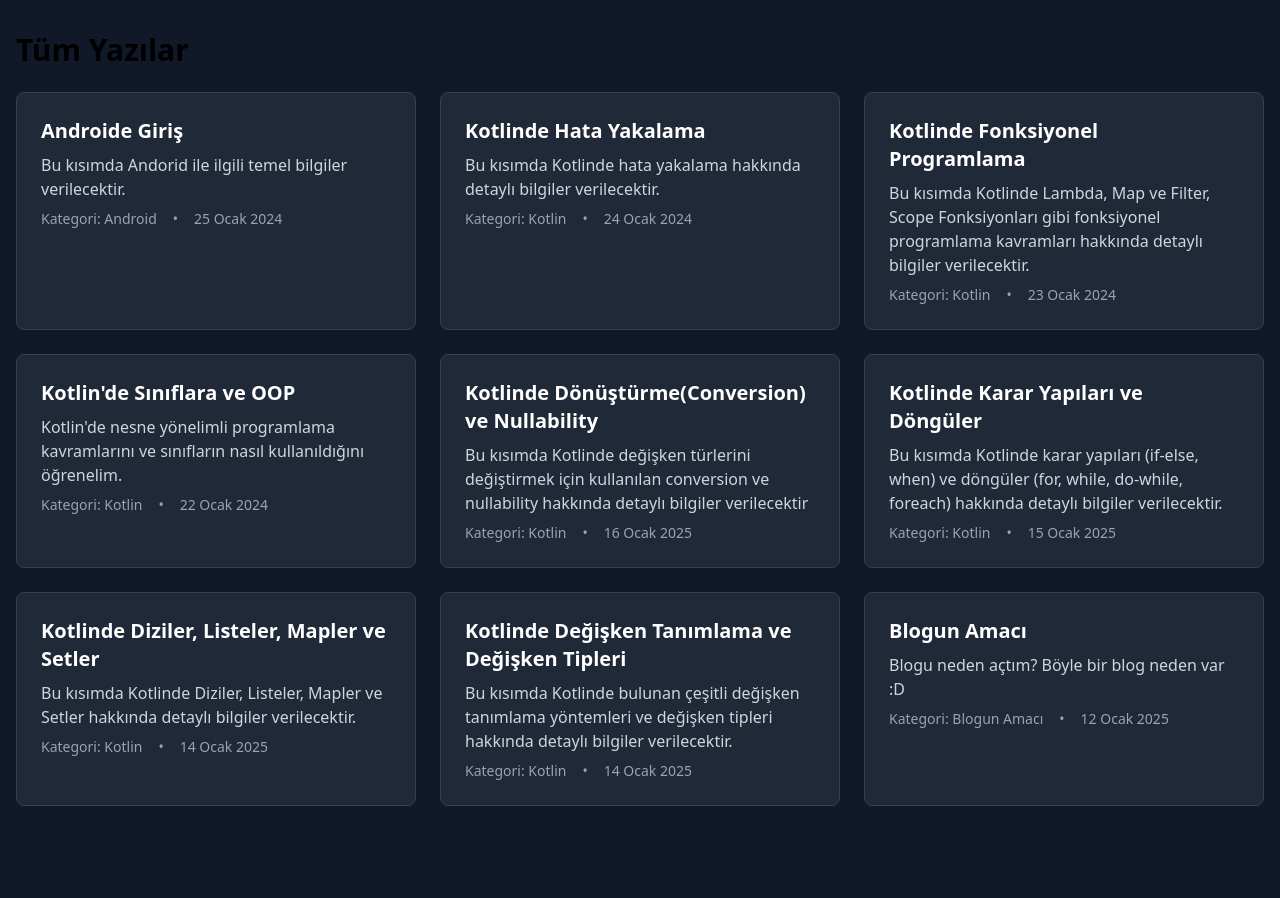
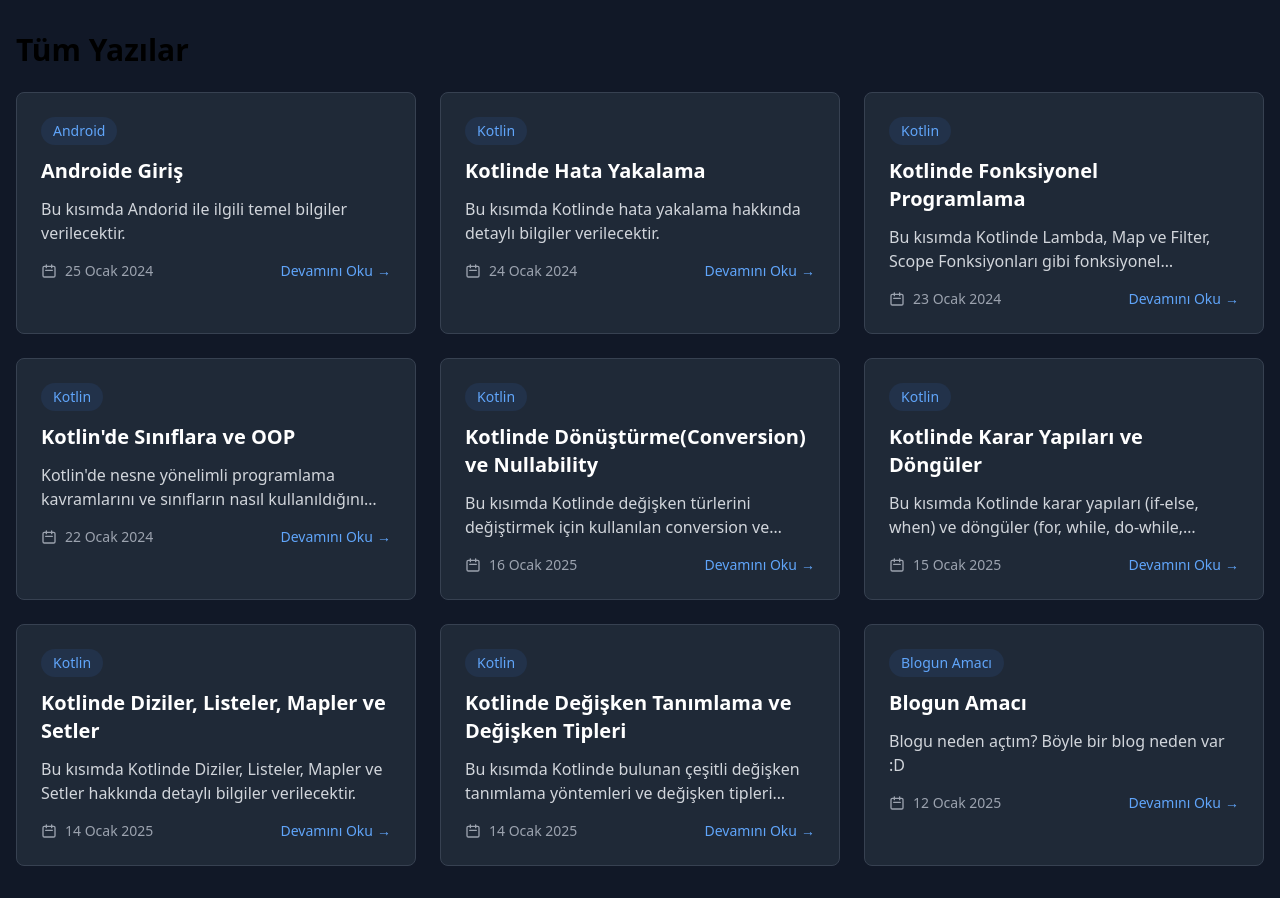
Before and after one commit to B1L0CAN/blog, a Next.js app: page /search in a window 1280 px wide. Before the commit the page ends 838 px from the top, so only its background shows below. Built offline with nearby package versions, Linux system fonts and the light colour scheme.

Commit message:
Blog navigasyonu ID'ye göre düzenlendi

```diff
--- a/src/app/page.tsx
+++ b/src/app/page.tsx
@@ -29,7 +29,7 @@ export default function Home() {
         {/* Ana İçerik */}
         <main className="flex-1 p-4 md:p-8">
           <h2 className="text-2xl font-semibold mb-8 text-white">Blog Yazıları</h2>
-          <div className="grid gap-6">
+          <div className="grid gap-6 sm:grid-cols-1 lg:grid-cols-2 xl:grid-cols-2 2xl:grid-cols-3">
             {posts.map((post) => (
               <BlogCard key={post.id} post={post} />
             ))}
--- a/src/app/posts/[slug]/page.tsx
+++ b/src/app/posts/[slug]/page.tsx
@@ -7,6 +7,7 @@ import rehypeRaw from 'rehype-raw';
 import rehypeHighlight from 'rehype-highlight';
 import 'highlight.js/styles/github-dark.css';
 import TableOfContents from '@/components/TableOfContents';
+import PostNavigation from '@/components/PostNavigation';
 
 interface CodeProps extends React.HTMLAttributes<HTMLElement> {
   node?: any;
@@ -81,6 +82,8 @@ export default async function BlogPost({ params }: { params: { slug: string } })
             {post.content}
           </ReactMarkdown>
         </div>
+
+        <PostNavigation currentPost={post} />
       </article>
     </div>
   );
--- a/src/components/BlogCard.tsx
+++ b/src/components/BlogCard.tsx
@@ -13,18 +13,40 @@ export default function BlogCard({ post }: BlogCardProps) {
   });
 
   return (
-    <div className="border border-gray-700 rounded-lg p-6 hover:shadow-lg transition-shadow bg-gray-800">
-      <Link href={`/posts/${post.slug}`}>
-        <h2 className="text-xl font-bold mb-2 text-white hover:text-blue-400 transition-colors">
-          {post.title}
-        </h2>
+    <div className="group border border-gray-700 rounded-lg p-6 bg-gray-800 transform transition-all duration-300 hover:scale-[1.02] hover:shadow-xl hover:shadow-blue-900/20 hover:border-blue-500/50">
+      <Link href={`/posts/${post.slug}`} className="block">
+        <div className="flex flex-col h-full">
+          <div className="flex-1">
+            <div className="flex items-center gap-3 text-sm text-gray-400 mb-3">
+              <span className="bg-blue-500/10 text-blue-400 px-3 py-1 rounded-full">
+                {post.category}
+              </span>
+            </div>
+
+            <h2 className="text-xl font-bold mb-3 text-white group-hover:text-blue-400 transition-colors">
+              {post.title}
+            </h2>
+
+            <p className="text-gray-300 mb-4 line-clamp-2">
+              {post.summary}
+            </p>
+          </div>
+
+          <div className="flex items-center justify-between text-sm">
+            <div className="flex items-center text-gray-400">
+              <svg className="w-4 h-4 mr-2" fill="none" stroke="currentColor" viewBox="0 0 24 24">
+                <path strokeLinecap="round" strokeLinejoin="round" strokeWidth={2} d="M8 7V3m8 4V3m-9 8h10M5 21h14a2 2 0 002-2V7a2 2 0 00-2-2H5a2 2 0 00-2 2v12a2 2 0 002 2z" />
+              </svg>
+              {formattedDate}
+            </div>
+
+            <div className="text-blue-400 font-medium group-hover:translate-x-1 transition-transform">
+              Devamını Oku
+              <span className="ml-1 group-hover:ml-2 transition-all">→</span>
+            </div>
+          </div>
+        </div>
       </Link>
-      <p className="text-gray-300 mb-2">{post.summary}</p>
-      <div className="flex items-center gap-4 text-sm text-gray-400">
-        <span>Kategori: {post.category}</span>
-        <span>•</span>
-        <span>{formattedDate}</span>
-      </div>
     </div>
   );
 }
--- /dev/null
+++ b/src/components/PostNavigation.tsx
@@ -0,0 +1,65 @@
+import { Post } from '@/types/post';
+import { posts } from '@/data/posts';
+import Link from 'next/link';
+
+interface PostNavigationProps {
+  currentPost: Post;
+}
+
+export default function PostNavigation({ currentPost }: PostNavigationProps) {
+  // Aynı kategorideki yazıları bul ve ID'ye göre sırala (büyükten küçüğe)
+  const categoryPosts = posts
+    .filter(post => post.category === currentPost.category)
+    .sort((a, b) => b.id - a.id); // ID'ye göre sıralama
+
+  // Mevcut yazının indeksini bul
+  const currentIndex = categoryPosts.findIndex(post => post.id === currentPost.id);
+
+  // Önceki yazı: Daha küçük ID'ye sahip yazı
+  const previousPost = currentIndex < categoryPosts.length - 1 ? categoryPosts[currentIndex + 1] : null;
+
+  // Sonraki yazı: Daha büyük ID'ye sahip yazı
+  const nextPost = currentIndex > 0 ? categoryPosts[currentIndex - 1] : null;
+
+  if (!previousPost && !nextPost) return null;
+
+  return (
+    <div className="border-t border-gray-700 mt-12 pt-8">
+      <div className="flex flex-col sm:flex-row justify-between gap-4">
+        {previousPost && (
+          <Link
+            href={`/posts/${previousPost.slug}`}
+            className="flex-1 group p-4 rounded-lg border border-gray-700 hover:border-blue-500/50 bg-gray-800/50 transition-all"
+          >
+            <div className="text-sm text-gray-400 mb-2 flex items-center">
+              <svg className="w-4 h-4 mr-1" fill="none" stroke="currentColor" viewBox="0 0 24 24">
+                <path strokeLinecap="round" strokeLinejoin="round" strokeWidth={2} d="M15 19l-7-7 7-7" />
+              </svg>
+              Önceki Yazı
+            </div>
+            <div className="text-white group-hover:text-blue-400 transition-colors">
+              {previousPost.title}
+            </div>
+          </Link>
+        )}
+
+        {nextPost && (
+          <Link
+            href={`/posts/${nextPost.slug}`}
+            className="flex-1 group p-4 rounded-lg border border-gray-700 hover:border-blue-500/50 bg-gray-800/50 transition-all text-right"
+          >
+            <div className="text-sm text-gray-400 mb-2 flex items-center justify-end">
+              Sonraki Yazı
+              <svg className="w-4 h-4 ml-1" fill="none" stroke="currentColor" viewBox="0 0 24 24">
+                <path strokeLinecap="round" strokeLinejoin="round" strokeWidth={2} d="M9 5l7 7-7 7" />
+              </svg>
+            </div>
+            <div className="text-white group-hover:text-blue-400 transition-colors">
+              {nextPost.title}
+            </div>
+          </Link>
+        )}
+      </div>
+    </div>
+  );
+}
--- a/src/components/Sidebar.tsx
+++ b/src/components/Sidebar.tsx
@@ -20,6 +20,11 @@ export default function Sidebar() {
 
   const toggleMobileMenu = () => {
     setIsMobileMenuOpen(!isMobileMenuOpen);
+  };
+
+  // Her kategori için blog sayısını hesapla
+  const getCategoryCount = (category: string) => {
+    return posts.filter(post => post.category === category).length;
   };
 
   return (
@@ -69,7 +74,10 @@ export default function Sidebar() {
                 onClick={() => toggleCategory(category)}
                 className="flex items-center justify-between w-full py-2 text-left hover:text-blue-400 transition-colors"
               >
-                <span className="font-semibold">{category}</span>
+                <div className="flex items-center gap-2">
+                  <span className="font-semibold">{category}</span>
+                  <span className="text-sm text-gray-400">({getCategoryCount(category)})</span>
+                </div>
                 <svg
                   className={`w-4 h-4 transition-transform ${
                     openCategory === category ? 'transform rotate-180' : ''
```
